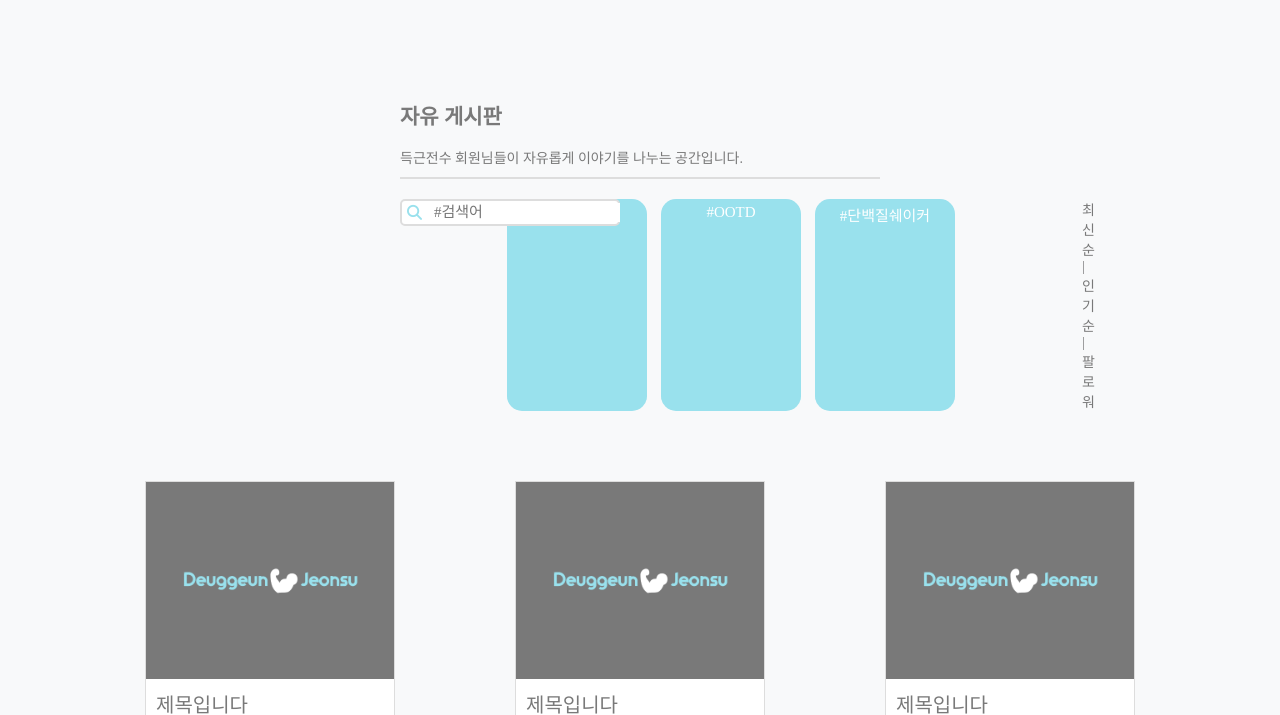
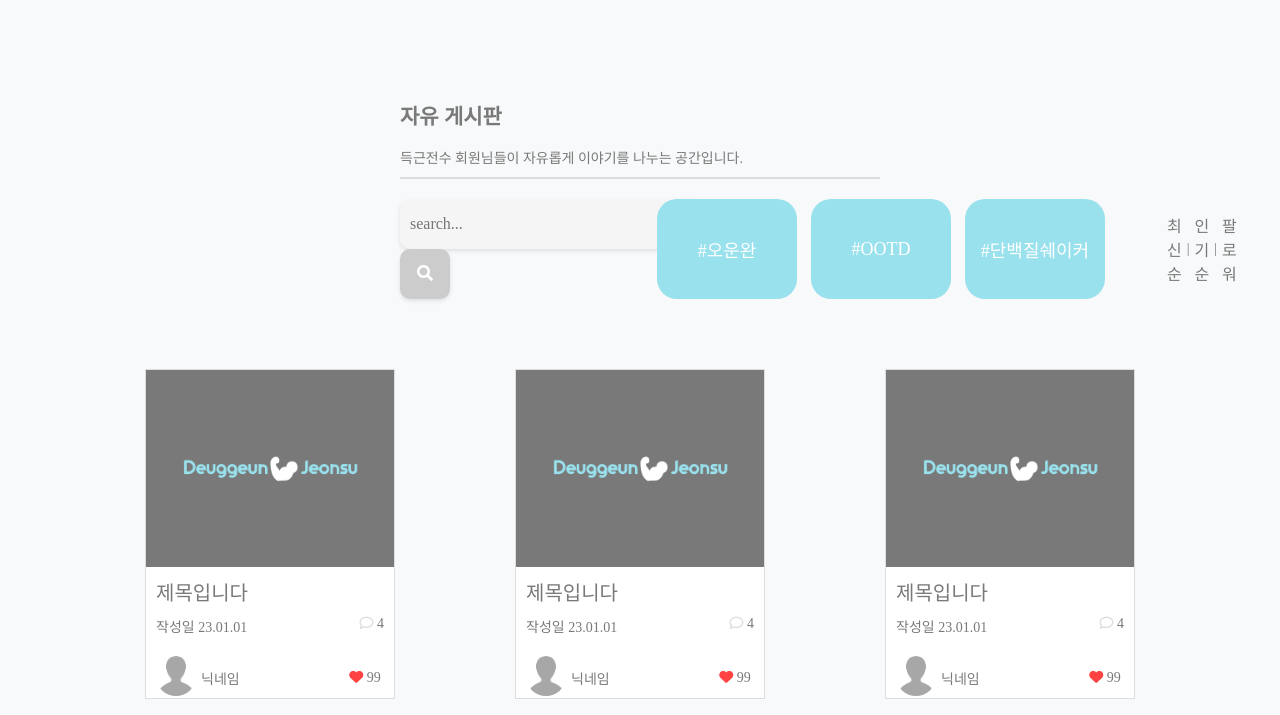
Before and after one commit to DeuggeunJeonsu/DeuggeunJeonsu, a Java web app: page /freeBoard in a window 1280 px wide; the page is wider, and only the part inside the window is pictured. Shown: the part 109-824 px from the top of that part. Run offline with Spring Boot 4, a stand-in JSP engine, Linux system fonts and the light colour scheme; the project's own start-up code is not run, and a stand-in starts its controllers and pages; some libraries are stand-ins or nearby versions; some web fonts are replaced.

Commit message:
0829 중간 커밋

```diff
--- a/FinalProject/src/main/java/com/jeonsu/deuggeun/board/controller/FreeBoardController.java
+++ b/FinalProject/src/main/java/com/jeonsu/deuggeun/board/controller/FreeBoardController.java
@@ -9,7 +9,7 @@ public class FreeBoardController {
 
 	@RequestMapping("/freeBoard")
 	public String FreeBoardList() {
-		return "board/freeBoardList";
+		return "board/freeBoard/freeBoardList";
 	}
 
 }
--- a/FinalProject/src/main/webapp/WEB-INF/views/board/freeBoardList.jsp
+++ b/FinalProject/src/main/webapp/WEB-INF/views/board/freeBoard/freeBoardList.jsp
@@ -8,7 +8,7 @@
 <title>게시판 이름</title>
 
 <%-- boardList-style.css 연결 --%>
-<link rel="stylesheet" href="/resources/css/board/freeBoardList-style.css">
+<link rel="stylesheet" href="../resources/css/board/freeBoard/freeBoardList-style.css">
 </head>
 <body style="background-color:#F8F9FA">
 
@@ -20,9 +20,9 @@
             <div>득근전수 회원님들이 자유롭게 이야기를 나누는 공간입니다.</div>
         </div>
         <div id="search-area">
-            <div class="searchBar">
-                <i class="fa-solid fa-magnifying-glass" style="color: #99e1ed;"></i>
-                <input type="search" placeholder="#검색어">
+            <div class="search-place">
+                <input type="search" id="market-search" placeholder="search...">
+                <button id="search-button"><i class="fas fa-search"></i></button>
             </div>
             <div class="hashTag-area">
                 <div>
@@ -44,6 +44,7 @@
                 <a href="#"><span>팔로워</span></a>
             </div>
         </div>
+
         <div id="list-area">
             <div class="thumbnail">
                 <div><img src="/resources/images/main/log02.png"></div>
@@ -54,7 +55,7 @@
                         <div><i class="fa-regular fa-comment" style="color: #ddd;"></i> 4</div>
                     </div>
                     <div class="profile-area">
-                        <div class="profileArea"><img src="/resources/images/user.png"></div>
+                        <div class="profileArea"><img src="../resources/images/user.png"></div>
                         <div>닉네임</div>
                         <div><i class="fa-solid fa-heart" style="color: #ff4242;"></i> 99</div>
                     </div>
@@ -70,7 +71,7 @@
                         <div><i class="fa-regular fa-comment" style="color: #ddd;"></i> 4</div>
                     </div>
                     <div class="profile-area">
-                        <div class="profileArea"><img src="/resources/images/user.png"></div>
+                        <div class="profileArea"><img src="../resources/images/user.png"></div>
                         <div>닉네임</div>
                         <div><i class="fa-solid fa-heart" style="color: #ff4242;"></i> 99</div>
                     </div>
@@ -86,7 +87,7 @@
                         <div><i class="fa-regular fa-comment" style="color: #ddd;"></i> 4</div>
                     </div>
                     <div class="profile-area">
-                        <div class="profileArea"><img src="/resources/images/user.png"></div>
+                        <div class="profileArea"><img src="../resources/images/user.png"></div>
                         <div>닉네임</div>
                         <div><i class="fa-solid fa-heart" style="color: #ff4242;"></i> 99</div>
                     </div>
@@ -102,7 +103,7 @@
                         <div><i class="fa-regular fa-comment" style="color: #ddd;"></i> 4</div>
                     </div>
                     <div class="profile-area">
-                        <div class="profileArea"><img src="/resources/images/user.png"></div>
+                        <div class="profileArea"><img src="../resources/images/user.png"></div>
                         <div>닉네임</div>
                         <div><i class="fa-solid fa-heart" style="color: #ff4242;"></i> 99</div>
                     </div>
@@ -118,7 +119,7 @@
                         <div><i class="fa-regular fa-comment" style="color: #ddd;"></i> 4</div>
                     </div>
                     <div class="profile-area">
-                        <div class="profileArea"><img src="/resources/images/user.png"></div>
+                        <div class="profileArea"><img src="../resources/images/user.png"></div>
                         <div>닉네임</div>
                         <div><i class="fa-solid fa-heart" style="color: #ff4242;"></i> 99</div>
                     </div>
@@ -134,7 +135,7 @@
                         <div><i class="fa-regular fa-comment" style="color: #ddd;"></i> 4</div>
                     </div>
                     <div class="profile-area">
-                        <div class="profileArea"><img src="/resources/images/user.png"></div>
+                        <div class="profileArea"><img src="../resources/images/user.png"></div>
                         <div>닉네임</div>
                         <div><i class="fa-solid fa-heart" style="color: #ff4242;"></i> 99</div>
                     </div>
@@ -150,7 +151,7 @@
                         <div><i class="fa-regular fa-comment" style="color: #ddd;"></i> 4</div>
                     </div>
                     <div class="profile-area">
-                        <div class="profileArea"><img src="/resources/images/user.png"></div>
+                        <div class="profileArea"><img src="../resources/images/user.png"></div>
                         <div>닉네임</div>
                         <div><i class="fa-solid fa-heart" style="color: #ff4242;"></i> 99</div>
                     </div>
@@ -166,7 +167,7 @@
                         <div><i class="fa-regular fa-comment" style="color: #ddd;"></i> 4</div>
                     </div>
                     <div class="profile-area">
-                        <div class="profileArea"><img src="/resources/images/user.png"></div>
+                        <div class="profileArea"><img src="../resources/images/user.png"></div>
                         <div>닉네임</div>
                         <div><i class="fa-solid fa-heart" style="color: #ff4242;"></i> 99</div>
                     </div>
@@ -182,12 +183,13 @@
                         <div><i class="fa-regular fa-comment" style="color: #ddd;"></i> 4</div>
                     </div>
                     <div class="profile-area">
-                        <div class="profileArea"><img src="/resources/images/user.png"></div>
+                        <div class="profileArea"><img src="../resources/images/user.png"></div>
                         <div>닉네임</div>
                         <div><i class="fa-solid fa-heart" style="color: #ff4242;"></i> 99</div>
                     </div>
                 </div>
             </div>
+
 
         </div>
         <div class="paginationArea">
@@ -201,7 +203,7 @@
 	<jsp:include page="/WEB-INF/views/common/footer.jsp"></jsp:include>
 
     <!-- main.js 연결 -->
-	<script src="/resources/js/main.js"></script>
+	<script src="../resources/js/main.js"></script>
 
 </body>
 </html>
--- a/FinalProject/src/main/webapp/resources/css/board/freeBoardList-style.css
+++ b/FinalProject/src/main/webapp/resources/css/board/freeBoard/freeBoardList-style.css
@@ -20,49 +20,61 @@
     margin: 20px 0;
 }
 
-.searchBar{
-    width: 220px;
-    height: 27px;
-
-    border-radius: 5px;
-    border: 2px solid #ddd;
-    background-color: white;
-
-    display: flex;
-    justify-content: left;
-    align-items: center;
-
-    z-index: 1;
-    opacity: 1;
-
-    padding-left: 5px;
+/* 검색창 스타일 */
+.search-place input[type="search"] {
+    width: 300px;
+    height: 50px;
+    padding: 10px;
+    font-size: 16px;
+    background-color: #f5f5f5;
+    border: none;
+    border-radius: 10px;
+    outline: none;
+    box-shadow: 0px 2px 4px rgba(0, 0, 0, 0.1);
+    transition: background-color 0.3s, box-shadow 0.3s;
 }
 
-#search-area input{
-    width: 300px;
-
-    border: none;
-    -webkit-appearance: none;
-    text-align: left;
-    margin-left: 10px;
-
-    overflow: auto;
-
-    z-index: -1;
-    font-size: 15px;
+.search-place input[type="search"]:hover,
+.search-place input[type="search"]:focus {
+    background-color: #99E1ED;
+    box-shadow: 0px 4px 6px rgba(0, 0, 0, 0.1);
 }
 
-#search-area input:focus{
+#search-button{
+    width: 50px;
+    height: 50px;
+    border-radius: 10px;
+    padding: 0;
+    font-size: 16px;
+    color: #fff;
+    border: none;
+    background-color: #ccc;
+    box-shadow: 0px 2px 4px rgba(0, 0, 0, 0.1);
     outline: none;
 }
 
-.fa-magnifying-glass{
-    font-size: 15px;
+#search-button:hover{
+    cursor: pointer;
+}
+
+#sort-btn-area{
+    display: flex;
+
+    align-items: center;
 }
 
 #sort-btn-area a{
+    font-size: 16px;
+
     text-decoration: none;
     color: #797979;
+
+    margin: 0 5px;
+}
+
+#sort-btn-area a:hover{
+    color: #99E1ED;
+    font-weight: bold;
 }
 
 /* 해시태그 영역 */
@@ -70,7 +82,7 @@
     display: flex;
     position: relative;
 
-    right: 120px;
+    right: 50px;
 }
 
 .hashTag-area div{
@@ -81,13 +93,22 @@
     padding: 5px;
 
     color: white;
-    font-size: 15px;
-    text-align: center;
+    font-size: 18px;
 
-    border-radius: 15px;
+    display: flex;
+    justify-content: center;
+    align-items: center;
+
+    border-radius: 20px;
 
     cursor: pointer;
 }
+
+.hashTag-area div:hover{
+    transform: scale(1.05);
+    transition-duration: 0.5s;
+}
+
 
 .hashTag-area .fa-solid{
     display: none;
@@ -95,13 +116,12 @@
 
 .hashTag-area div:hover .fa-solid{
     display: inline;
+    transform: scale(1.05);
 }
 
 .fa-circle-xmark{
-    font-size: 15px;
-
-    position: relative;
-    left: 3px;
+    font-size: 13px;
+    margin-left: 5px;
 }
 
 /* 게시글 썸네일 영역*/
@@ -121,6 +141,13 @@
     border: 1px solid #ddd;
 
     background-color: white;
+
+    cursor: pointer;
+}
+
+.thumbnail:hover{
+    transform: scale(1.05);
+    transition-duration: 0.5s;
 }
 
 .thumbnail > div:first-of-type{
```
Also changed, not shown: FinalProject/src/main/java/com/jeonsu/deuggeun/member/controller/MemberController.java (added, +14 -0 lines), FinalProject/src/main/webapp/WEB-INF/views/member/myPage/myBadge.jsp (added, +36 -0 lines), FinalProject/src/main/webapp/WEB-INF/views/member/myPage/myPageSideBar.jsp (added, +47 -0 lines), FinalProject/src/main/webapp/resources/css/member/myPage/myBadge-style.css (added, +10 -0 lines).
